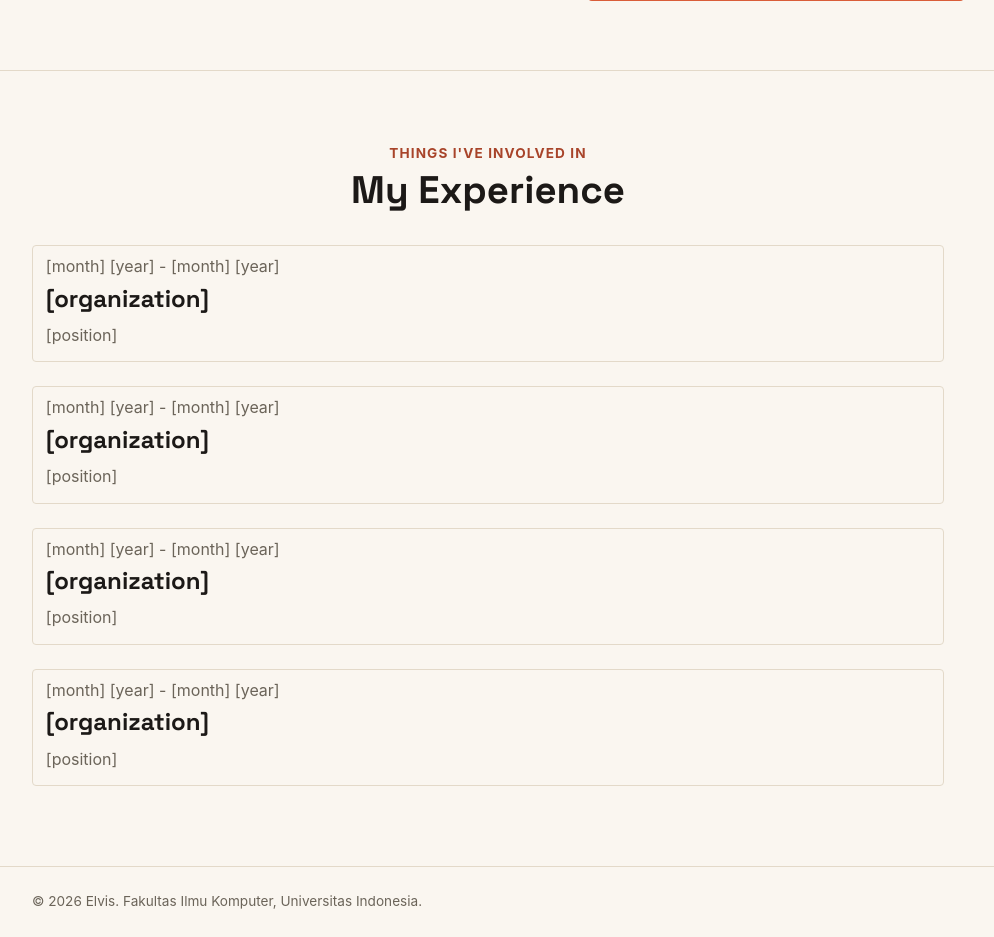
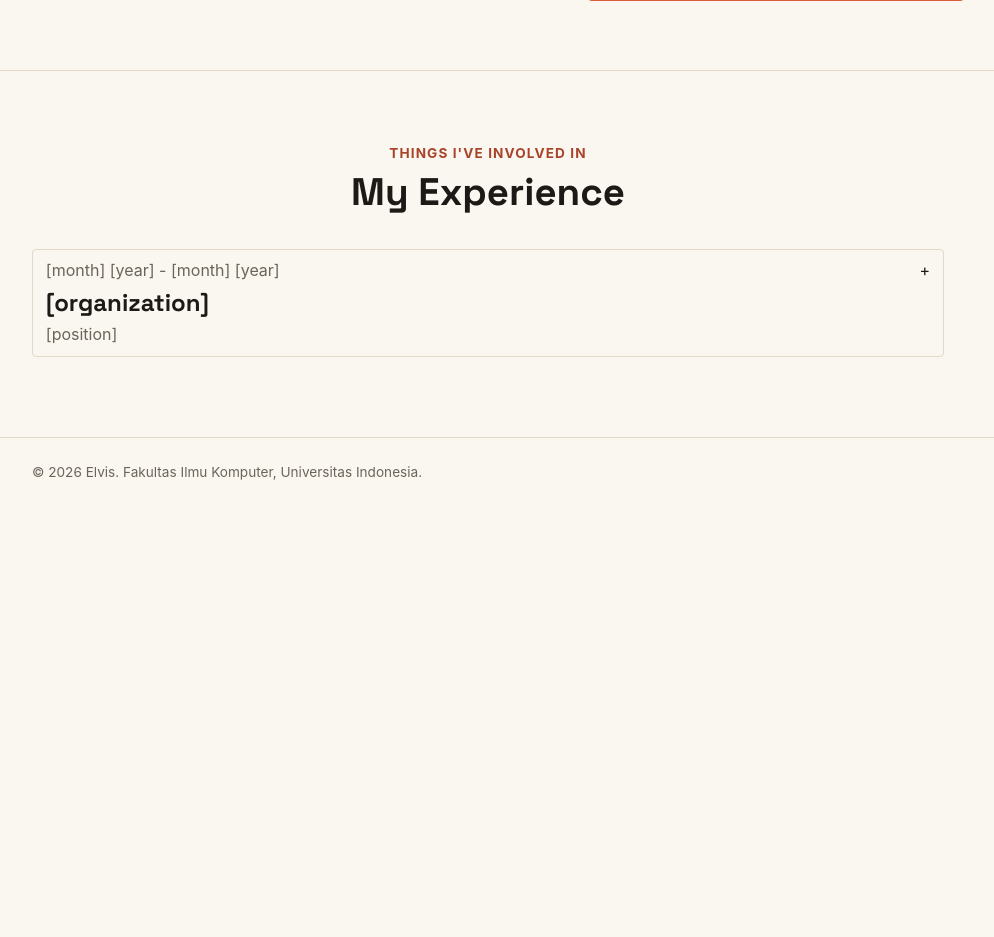
Before and after one commit to vis-fishy/myportofolio, a Django app: page / in a window 1280 px wide. Shown: the part 535-1472 px from the top of the page, without its empty margins (152-1146 px from the left). After the commit the page ends 1015 px from the top, so only its background shows below. Run offline with Django 5.2, Linux system fonts and the light colour scheme.

Commit message:
feat: make interactive experience card using js

```diff
--- a/static/css/style.css
+++ b/static/css/style.css
@@ -17,7 +17,7 @@ html::-webkit-scrollbar {
     --paper: #faf6f0;
     --accent: #d95d39;
     --accent-dark: #a8442a;
-    --text-accent-dark:#d2a195;
+    --accent-50: rgba(217, 92, 57, 0.3);
     --line: #e3d9c9;
     --text-muted: #6b6459;
     --radius: 4px;
@@ -202,30 +202,71 @@ h1, h2, .brand {
 
 .experience-punchline h2{
     font-size: clamp(2rem, 3vw, 3rem);
-    line-height: 0.75;
+    line-height: 0.85;
 }
 
 .experience-cards {
     grid-area: card;
     display: grid;
-    gap: 1.5rem 0;
+    gap: 1.5rem 1rem;
 }
 
 .experience-card {
+    display: grid;
+    grid-template-columns: 9fr 1fr;
+    grid-template-areas:
+        "header toggle"
+        "detail detail";
     border: 1px solid var(--line);
     outline: 5px solid transparent;
     padding: 0.5rem 0.8rem 0.5rem;
     border-radius: var(--radius);
     transition:
-        outline-color 0.3s ease,
+        outline-color 0.3s ease;
 }
 
 .experience-card:hover {
-    outline-color: var(--text-accent-dark);
+    outline-color: var(--accent-50);
 }
 
 .experience-card .description{
     padding: 0.3rem 0rem;
+}
+
+.experience-card .card-header{
+    grid-area: header;
+}
+
+.experience-card .experience-toggle{
+    text-align: right;
+    grid-area: toggle;
+}
+
+.experience-card .card-details{
+    grid-area: detail;
+}
+
+.experience-toggle{
+    transition: transform 0.2s ease;
+}
+
+.experience-card .card-details{
+    grid-area: detail;
+    display: grid;
+    grid-template-rows: 0fr;
+    transition: grid-template-rows 0.4s ease;
+}
+
+.experience-card .card-details .card-details-inner{
+    overflow: hidden;
+}
+
+.experience-card.expanded .card-details{
+    grid-template-rows: 1fr;
+}
+
+.experience-card.expanded .experience-toggle{
+    transform: rotate(45deg);
 }
 
 .site-footer {
--- /dev/null
+++ b/static/js/script.js
@@ -0,0 +1,7 @@
+const cards = document.querySelectorAll('.experience-card');
+
+cards.forEach(card => {
+    card.addEventListener('click', () => {
+        card.classList.toggle('expanded');
+    });
+});
--- a/templates/index.html
+++ b/templates/index.html
@@ -61,27 +61,27 @@
 
                 <div class="experience-cards">
                     <div class="experience-card">
-                        <p class="bio">[month] [year] - [month] [year]</p>
-                        <h2>[organization]</h2>
-                        <p class="bio description">[position]</p>
-                    </div>
 
-                    <div class="experience-card">
-                        <p class="bio">[month] [year] - [month] [year]</p>
-                        <h2>[organization]</h2>
-                        <p class="bio description">[position]</p>
-                    </div>
+                        <div class="card-header">
+                            <p class="bio">[month] [year] - [month] [year]</p>
+                            <h2>[organization]</h2>
+                            <p class="bio">[position]</p>
+                        </div>
 
-                    <div class="experience-card">
-                        <p class="bio">[month] [year] - [month] [year]</p>
-                        <h2>[organization]</h2>
-                        <p class="bio description">[position]</p>
-                    </div>
+                        <span class="experience-toggle">+</span>
 
-                    <div class="experience-card">
-                        <p class="bio">[month] [year] - [month] [year]</p>
-                        <h2>[organization]</h2>
-                        <p class="bio description">[position]</p>
+                        <div class="card-details">
+                            <div class="card-details-inner">
+                                <ul>
+                                    <li>test</li>
+                                    <li>test</li>
+                                    <li>test</li>
+                                    <li>test</li>
+                                    <li>test</li>
+                                </ul>
+                            </div>
+                        </div>
+
                     </div>
                 </div>
 
@@ -94,5 +94,6 @@
             <p>&copy; 2026 Elvis. Fakultas Ilmu Komputer, Universitas Indonesia.</p>
         </div>
     </footer>
+    <script src="/static/js/script.js"></script>
 </body>
 </html>
```
